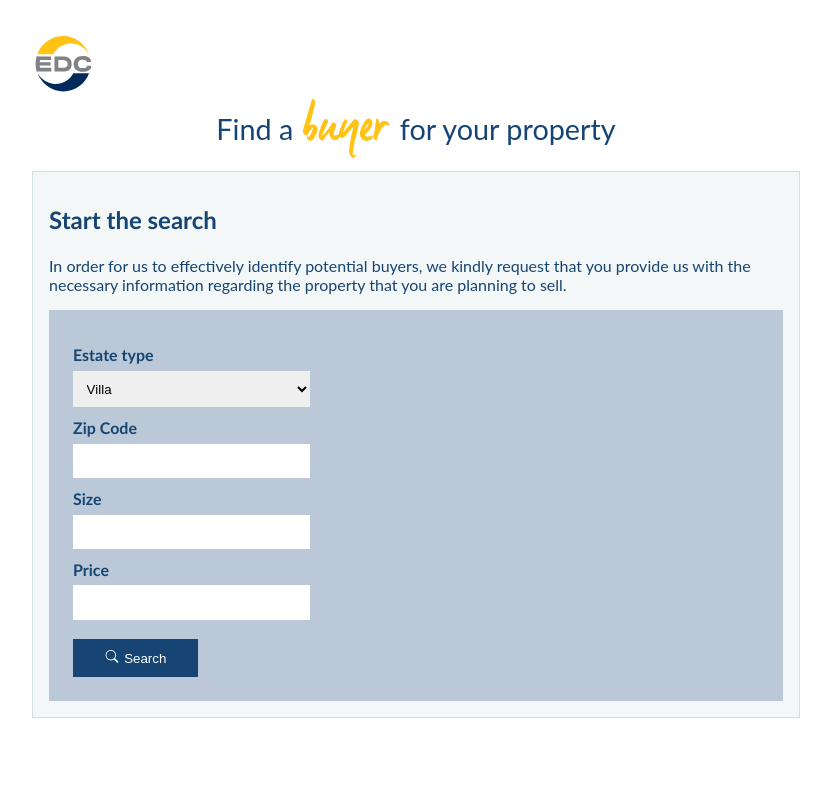
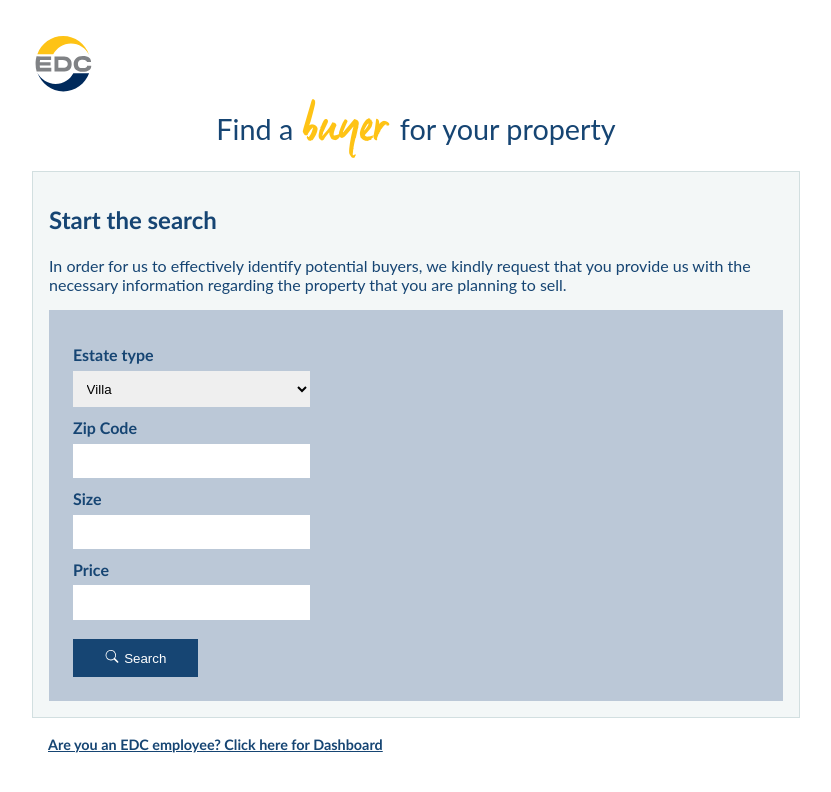
Before and after one commit to ozolinala/charlie-tango-case, a Next.js app: page / in a window 1280 px wide. Shown: the top 792 px of the page, without its empty margins (224-1055 px from the left). Built offline with nearby package versions, Linux system fonts and the light colour scheme; a web font is replaced by a local one.

Commit message:
dashboard link on the landing  page

```diff
--- a/src/pages/Home.module.css
+++ b/src/pages/Home.module.css
@@ -26,6 +26,15 @@
   margin-bottom: 0.8rem;
   line-height: 1.4;
   display: inline;
+}
+.link{
+  color: var(--blue);
+  text-decoration: underline;
+  font-weight: 600;
+  font-size:0.9rem;
+  padding-bottom: 4rem;
+  padding-left: 1rem;
+
 }
 .head{
   text-align: center;
--- a/src/pages/index.js
+++ b/src/pages/index.js
@@ -131,6 +131,7 @@ export default function Home(props) {
             </button>
           </form>
         </div>
+        <a href="./dashboard" className={styles.link}>Are you an EDC employee? Click here for Dashboard</a>
       </div>
     </>
   );
```
